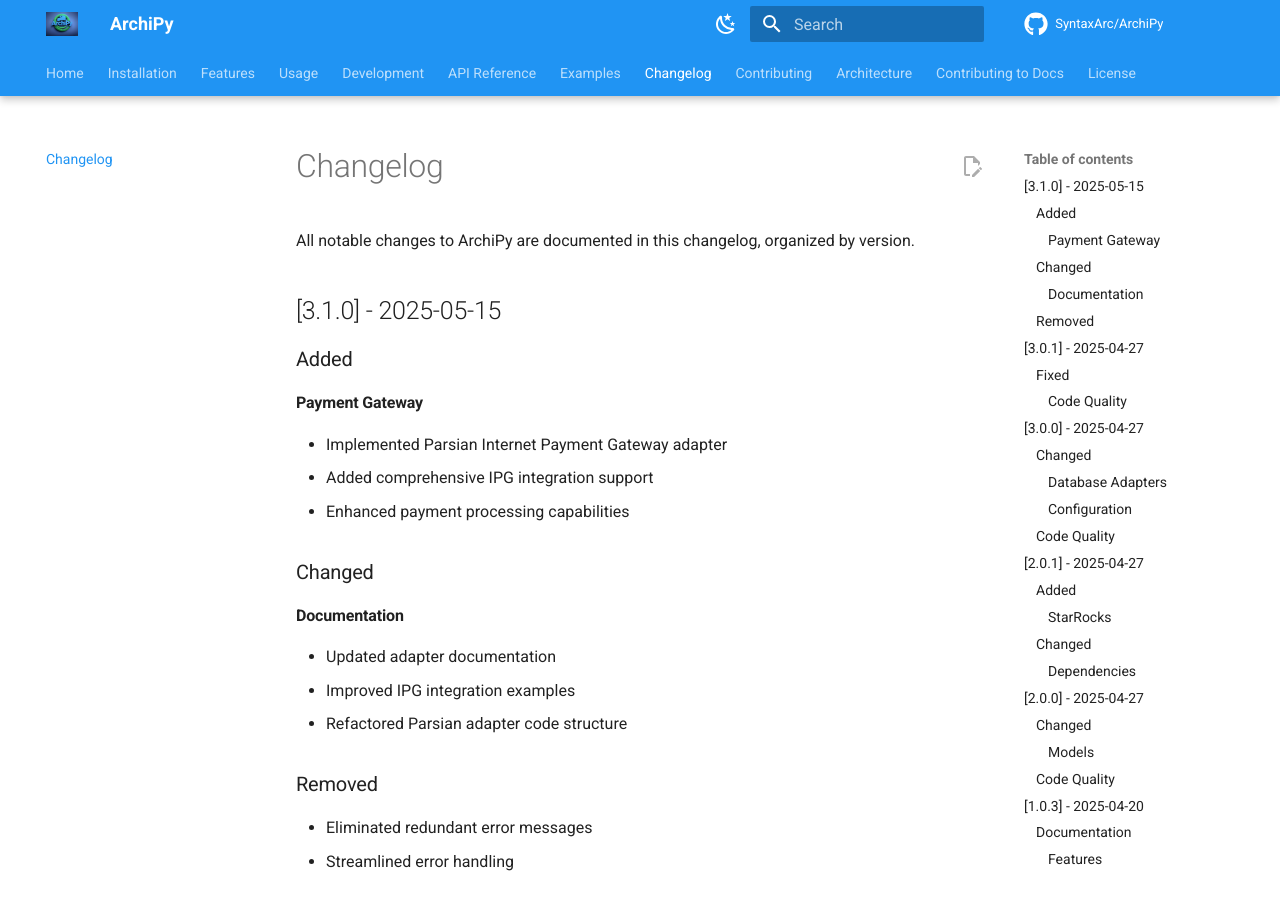
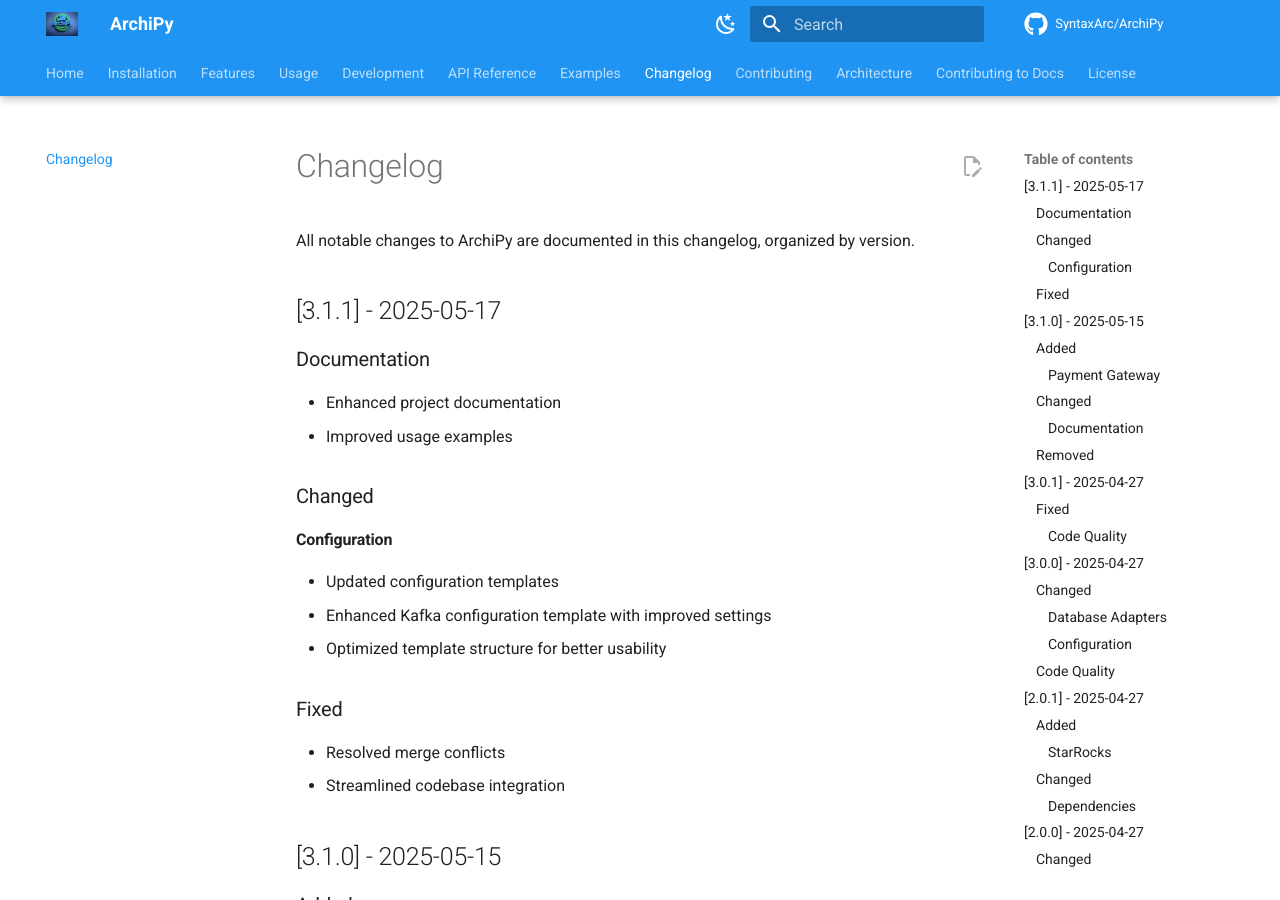
Before and after one commit to negatic/ArchiPy, an MkDocs documentation site: the page built from docs/changelog.md, in a window 1280 px wide and 900 px high. Built offline with MkDocs 1.6.1 and Material for MkDocs 9.7.7, drawn with Linux system fonts in a browser that asks for light colours; comment, search, counter and statistics services are not loaded; the version menu is left out.

Commit message:
update change logs

```diff
--- a/docs/changelog.md
+++ b/docs/changelog.md
@@ -1,6 +1,25 @@
 # Changelog
 
 All notable changes to ArchiPy are documented in this changelog, organized by version.
+
+
+
+## [3.1.1] - 2025-05-17
+
+### Documentation
+- Enhanced project documentation
+- Improved usage examples
+
+### Changed
+
+#### Configuration
+- Updated configuration templates
+- Enhanced Kafka configuration template with improved settings
+- Optimized template structure for better usability
+
+### Fixed
+- Resolved merge conflicts
+- Streamlined codebase integration
 
 
 ## [3.1.0] - 2025-05-15
```
